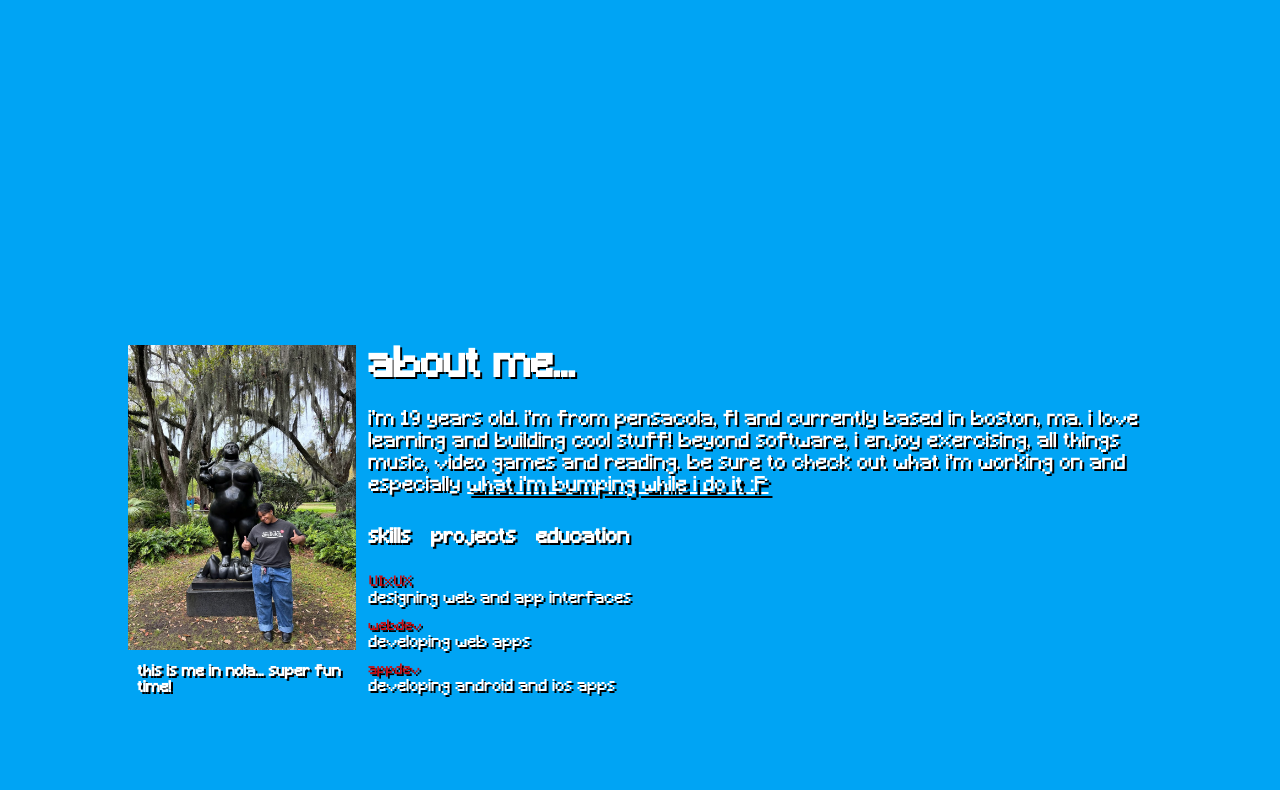
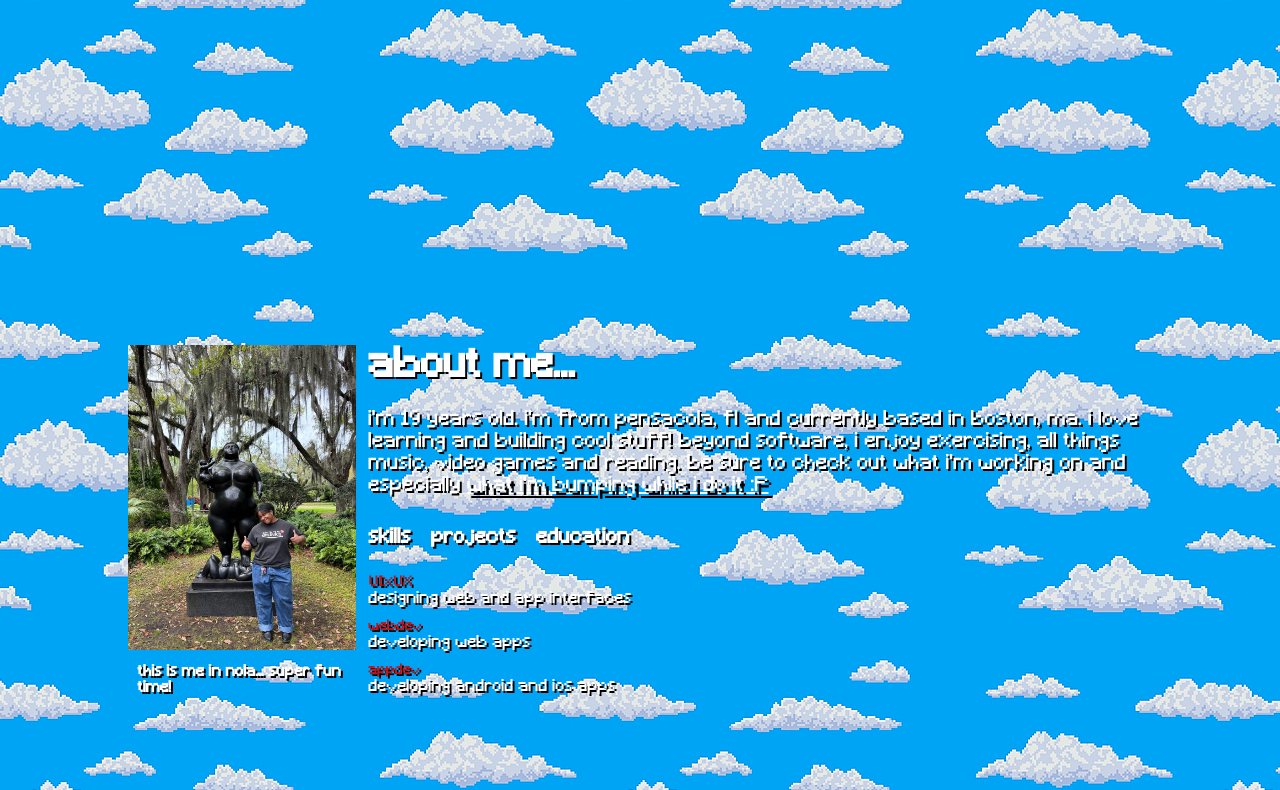
Before and after one commit to jademeisterxo/jademeisterxo.github.io, a plain HTML site: page index.html in a window 1280 px wide. Shown: the part 465-1255 px from the top of the page. Drawn offline with Linux system fonts and the light colour scheme.

Commit message:
background image

```diff
--- a/style.css
+++ b/style.css
@@ -11,7 +11,7 @@
 }
 
 body {
-    background-image: url(../../8-bit-bubble-clouds.jpeg);
+    background-image: url(jadeyland-images/8-bit-bubble-clouds.jpeg);
     background-position: center;
     background-color: #00A4F4;
 }
```
